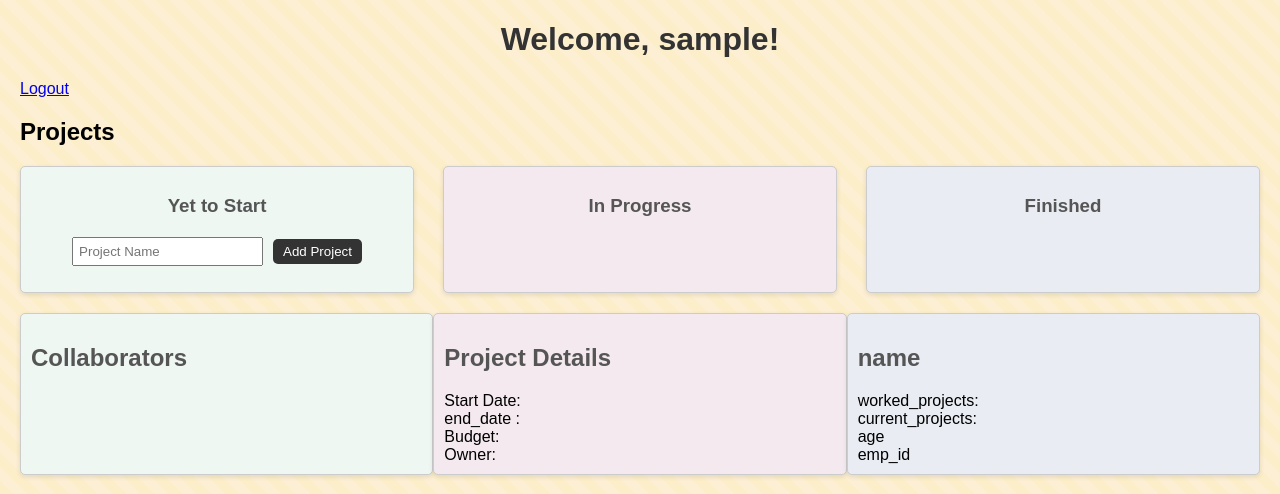
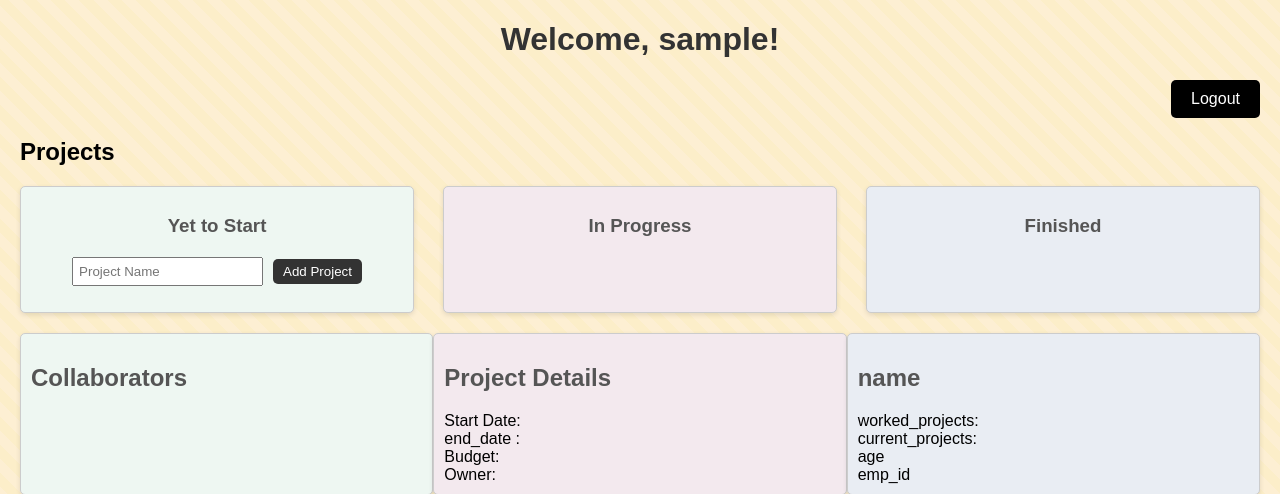
Before and after one commit to VarunCypherV/MyProjectManager, a Flask app: a page that uses templates/project.html in a window 1280 px wide. Shown: the top 494 px of the page. Run offline with Flask 3, Linux system fonts and the light colour scheme; the visitor is signed in with stand-in values (Sample User, id 1); data that the repository does not hold is empty.

Commit message:
logout button ui

```diff
--- a/app.py
+++ b/app.py
@@ -195,14 +195,14 @@ def collaborator_details(emp_id):
 
 
     collaborator_details = {
-        'name': collaborator[0][0],
-        'worked_projects': collaborator[0][1],  # Number of worked projects
+        'name': collaborator[0][1],
+        'worked_projects': collaborator[0][3],  # Number of worked projects
         'current_projects': collaborator[0][2],  # Number of current projects
-        'age': collaborator[0][3],  # Age
+        'age': collaborator[0][0],  # Age
         'emp_id': collaborator[0][4]  # Employee ID
     }
     #jsonify(collaborator_details)
-    return collaborator
+    return collaborator_details
 #
 
 
--- a/templates/project.html
+++ b/templates/project.html
@@ -185,11 +185,34 @@ function showCollaboratorDetails(collaboratorId) {
             margin-top: 20px;
             box-shadow: 0 2px 5px rgba(0, 0, 0, 0.1);
         }
+        .logout-button {
+  display: inline-block;
+  padding: 10px 20px;
+  background-color: black;
+  color: #ffffff;
+  border: none;
+  border-radius: 5px;
+  font-size: 16px;
+  text-align: center;
+  text-decoration: none;
+  cursor: pointer;
+}
+
+.logout-button:hover {
+  background-color: grey;
+}
+
+        .container {
+            display: flex;
+            justify-content: flex-end;
+        }
     </style>
 </head>
 <body>
     <h1>Welcome, {{ username }}!</h1>
+    <div class="container">
     <a href="{{ url_for('logout') }}" class="logout-button">Logout</a>
+    </div>
     <h2>Projects</h2>
 
     <div class="kanban-board">
```
